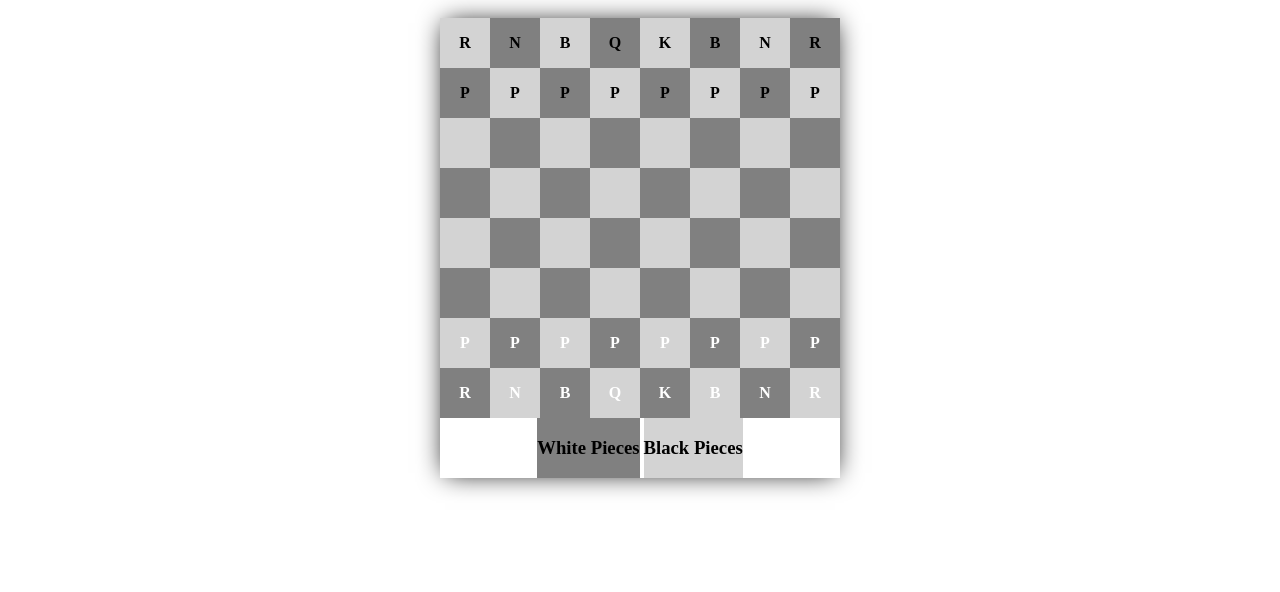
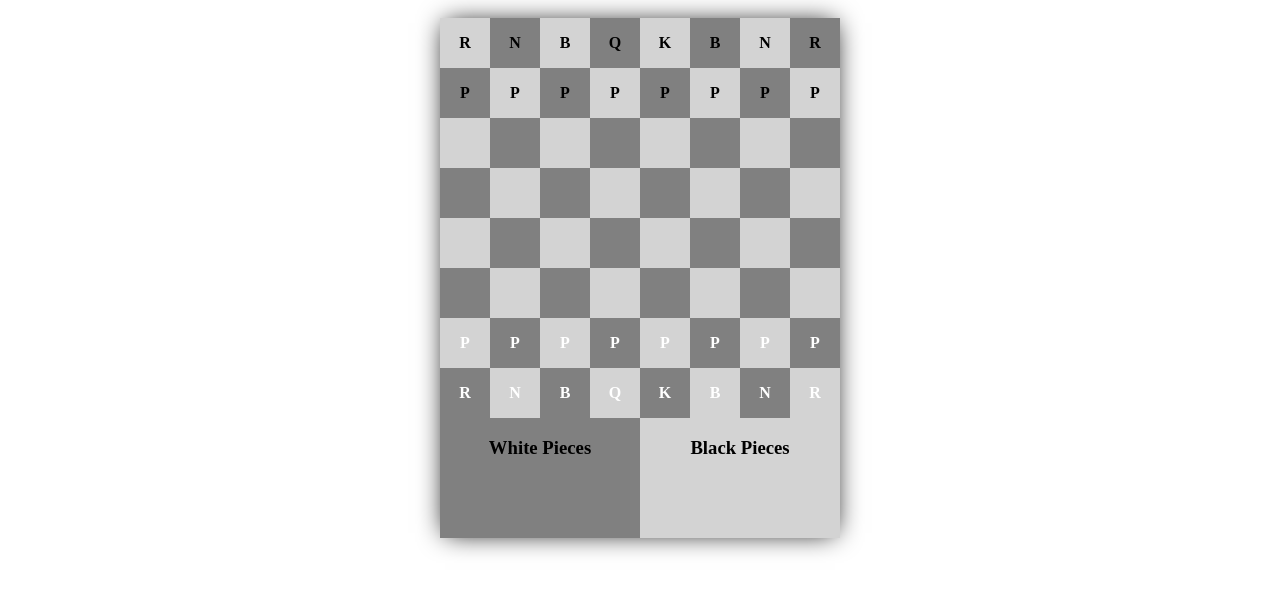
Before and after one commit to schumarty/chessgame, a plain HTML site: page index.html in a window 1280 px wide. Shown: the part 80-672 px from the top of the page. Drawn offline with nearby package versions, Linux system fonts and the light colour scheme.

Commit message:
Clean up some of the styling for captured piece divs

```diff
--- a/default.css
+++ b/default.css
@@ -65,10 +65,14 @@ tr.rank_1 td:nth-child(odd){
 	color: white;
 }
 #black_info {
-	display: inline-block;
+	width: 50%;
+	height: 120px;
+	float: right;
 	background-color: lightgray;
 }
 #white_info {
-	display: inline-block;
+	width: 50%;
+	height: 120px;
+	float: left;
 	background-color: gray;
 }
```
